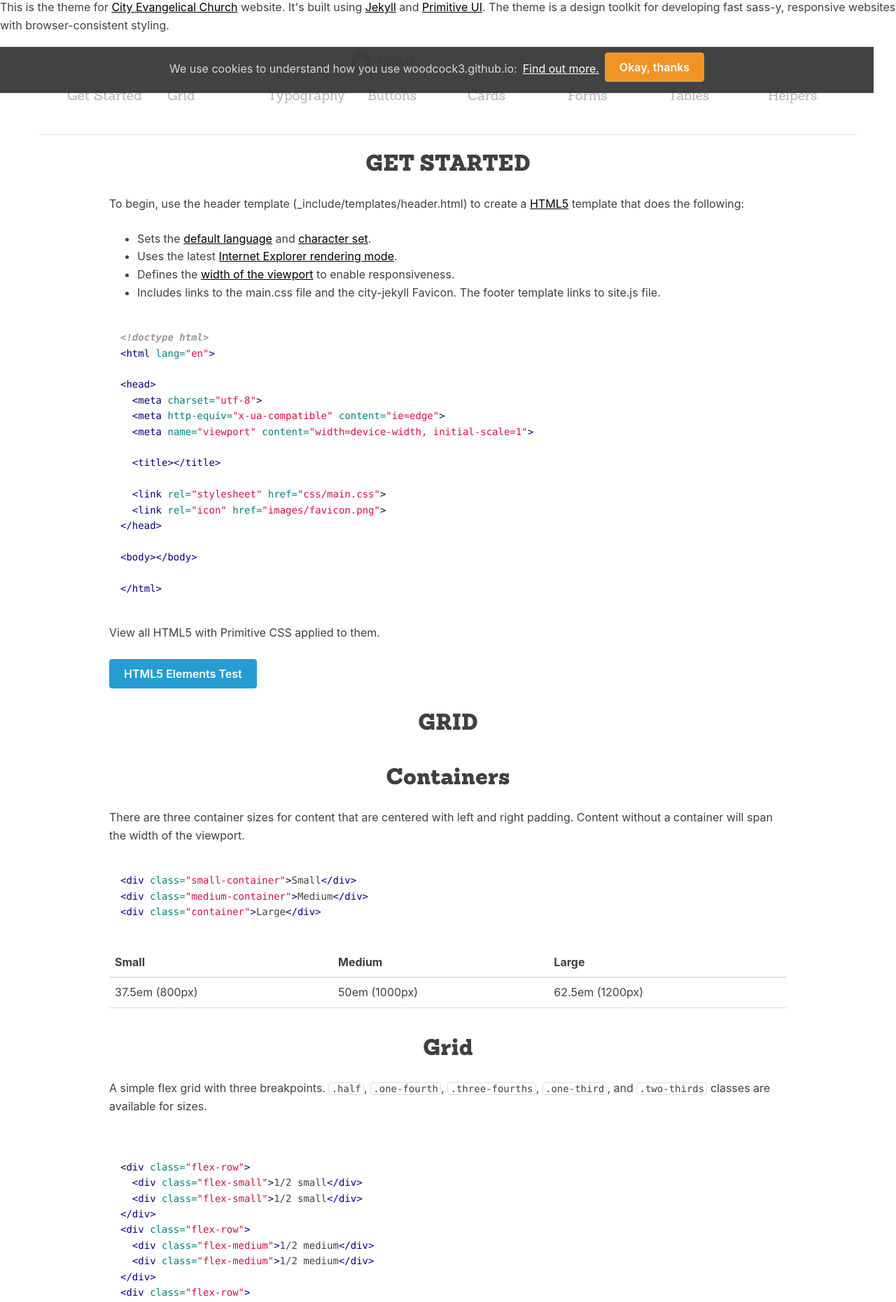
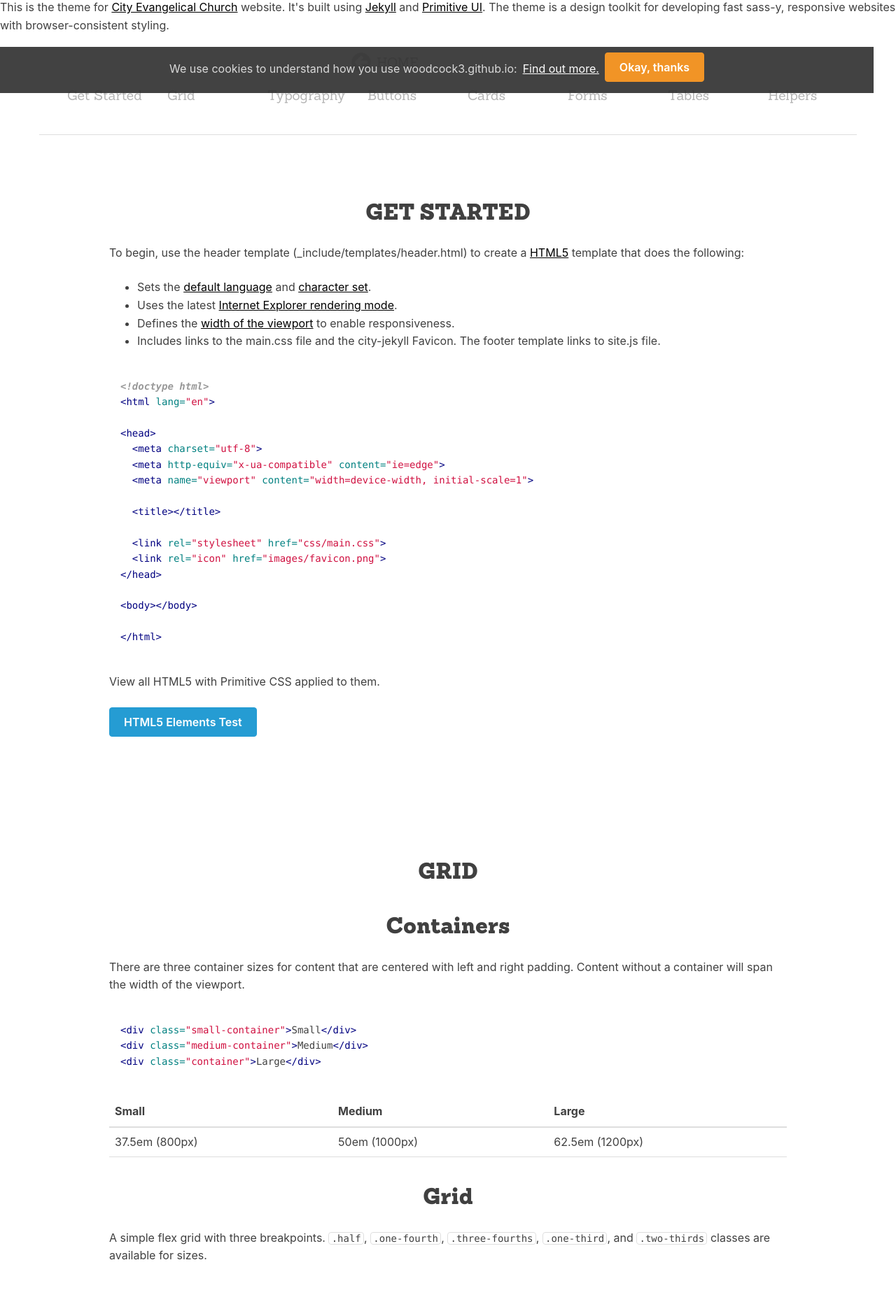
Before and after one commit to woodcox/city-jekyll, a Jekyll site: the page built from pages/_docs/2021-01-08-helper.md, in a window 1280 px wide. Shown: the part 767-2628 px from the top of the page at 70% size. Built offline with Jekyll 4.4.1, drawn with Linux system fonts in a browser that asks for light colours.

Commit message:
Update docs-layout.html

```diff
--- a/_layouts/docs-layout.html
+++ b/_layouts/docs-layout.html
@@ -8,17 +8,14 @@ layout: default
 {% include templates/docs-hero.html %}
 {% include modules/nav-back.html %}
 {% include templates/secondary-nav.html %}
-  {% for page in webpage %}
-  {% capture id %}{{ page.id | remove:'/' | downcase }}{% endcapture %}
-  <section id="{{id}}" class="section p-{{id}}">
+  {%- for page in webpage -%}{%- capture id -%}{{- page.id | remove:'/' | downcase -}}{%- endcapture -%}
+  <section id="{{id}}" class="content-section {{ page.bg-color }}">
     <article>
-      <div class="{{ page.container-size }}-container {{ page.style }}">
-        {% if page.title %}
-        <h{{ page.heading }}>{{ page.title | upcase }}</h{{ page.heading }}>
-        {% endif %}
+      <div class="{{ page.container-size }}{% if page.container-size == "small" or page.container-size == "medium" %}-{% endif %}container {{ page.style }}">
+        {% if page.title %}<h{{ page.heading }}>{{ page.title | upcase }}</h{{ page.heading }}>{% endif %}
         {{ page.content }}
       </div>
     </article>
   </section>
-  {% endfor %}
+  {%- endfor -%}
 </main>
```
